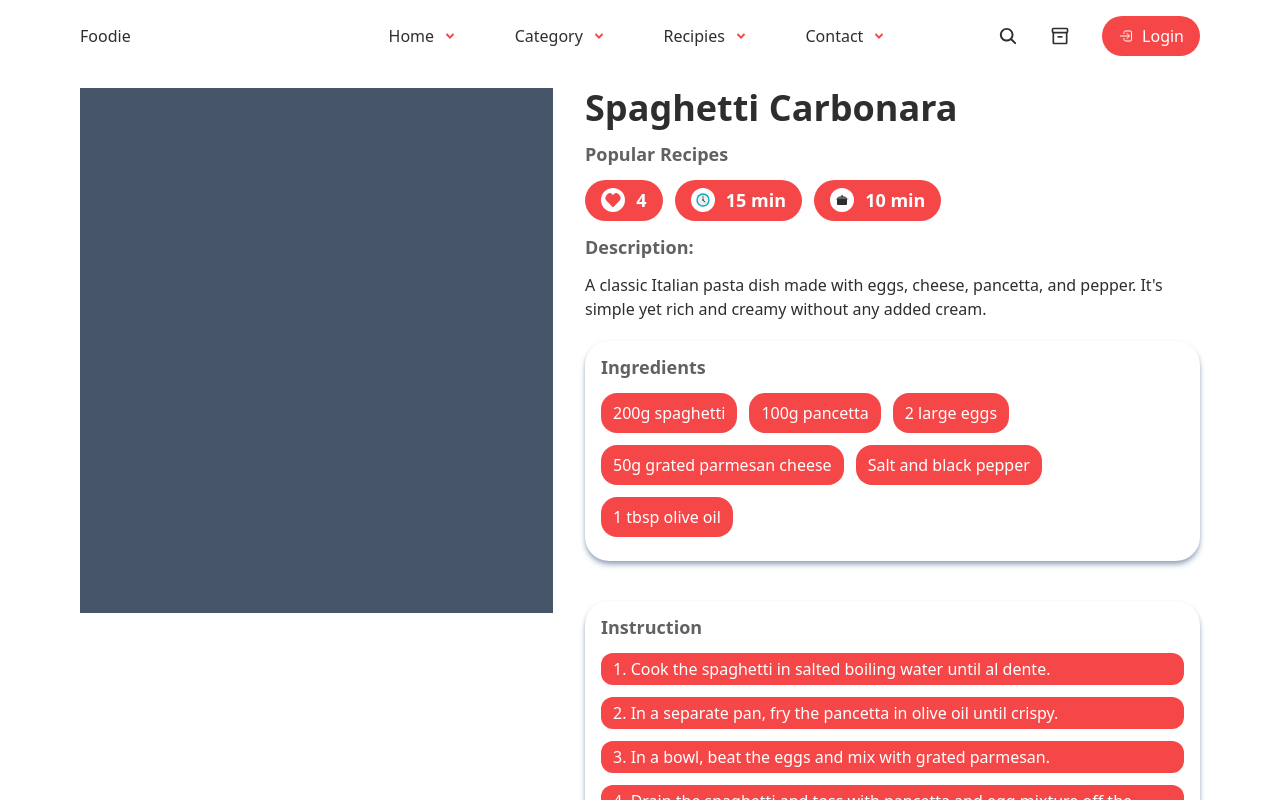
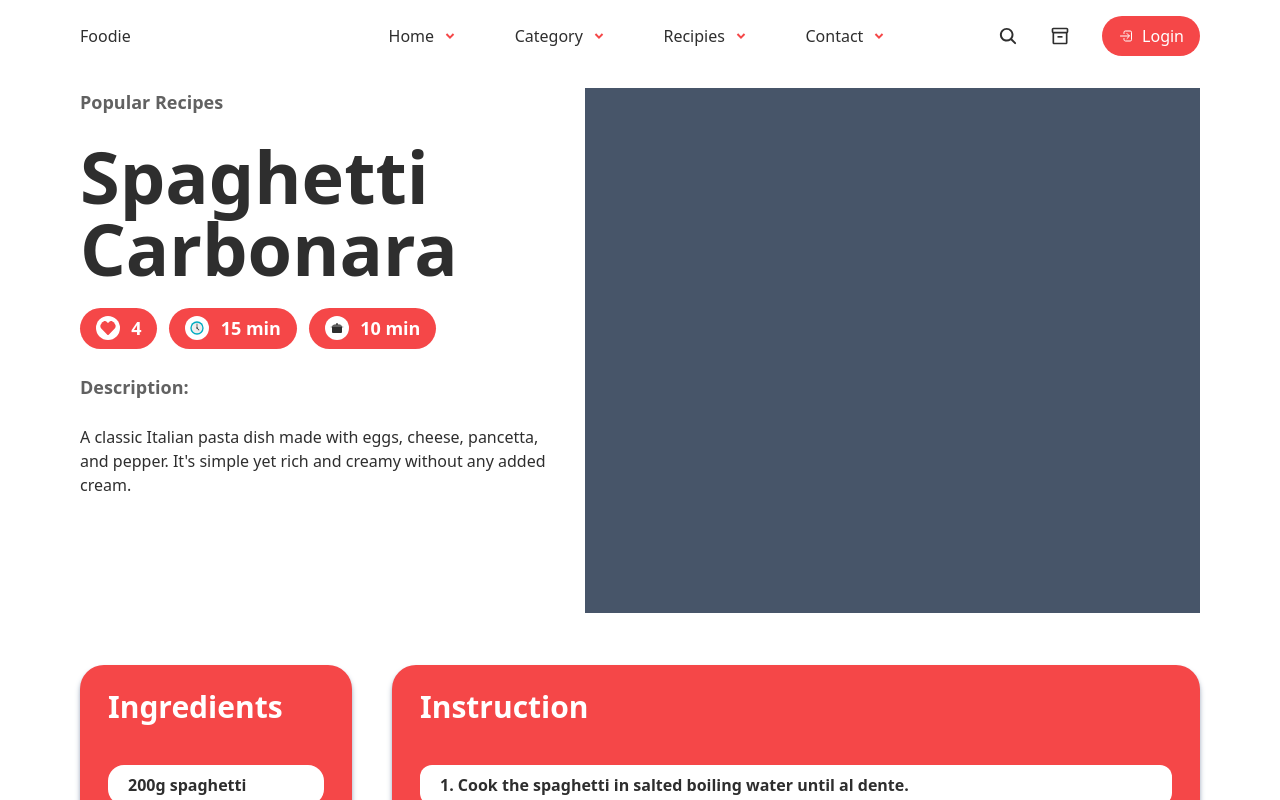
Before and after one commit to RanjitXtha/TailwindApp, a React (Create React App) app in the folder frontend/: page /recipe/1 in a window 1280 px wide. Shown: the top 800 px of the page. Built offline with nearby package versions, Linux system fonts and the light colour scheme.

Commit message:
changes made

```diff
--- a/frontend/src/Pages/Recipe.jsx
+++ b/frontend/src/Pages/Recipe.jsx
@@ -23,14 +23,14 @@ const Recipe = () => {
 
         { currentRecipe &&
 
+        <div>
         <section className='padding grid grid-cols-[1fr_1.3fr] gap-8 text-textColor'>
-        <div className='w-full h-[32.8rem] bg-slate-600'>
 
-        </div>
         <div className='w-full'>
-            <h1 className='font-bold text-4xl'>{currentRecipe.title}</h1>
             <h1 className='recipe-smalltitle'>{currentRecipe.category}</h1>
-            <div className='recipe-icons flex gap-3 text-lg'>
+            <h1 className='font-bold text-7xl mb-6'>{currentRecipe.title}</h1>
+
+            <div className='recipe-icons flex gap-3 text-lg mb-6'>
                 <span><FaHeart className='text-customRed' /><p>{currentRecipe.count}</p></span>
                 <span><FcClock /><p>{currentRecipe.prepTime}</p></span>
                 <span><GiCookingPot /><p>{currentRecipe.cookTime}</p></span>
@@ -40,31 +40,38 @@ const Recipe = () => {
                 {currentRecipe.description}
             </p>
 
-            <section className='flex flex-col justify-between gap-10 mt-5 '>
-                <div className='px-4 pb-3 shadow-md shadow-slate-400 rounded-3xl'>
-                  <h1 className='recipe-smalltitle'>Ingredients</h1>
+
+
+        </div>
+
+        <div className='w-full h-[32.8rem] bg-slate-600'>
+
+        </div>
+
+        </section>
+        <section className='flex gap-10 mt-5 padding text-textColor'>
+
+                <div className='bg-customRed px-7 py-6 shadow-md shadow-slate-400 rounded-3xl min-w-[17rem]'>
+                <h1 className='titles text-white'>Ingredients</h1>
 
                   {currentRecipe.ingredients.map((ingredient)=>(
-                    <div className='bg-customRed rounded-2xl py-2 px-3 mb-3 text-white inline-block mr-3'>
+                    <div className='bg-white text-textColor rounded-2xl py-2 px-5 mb-3 font-bold '>
                     {ingredient}
                   </div>
                     ))}
 
                 </div>
 
-                <div className='w-full px-4 pb-3 shadow-md shadow-slate-400 rounded-3xl'>
-                  <h1 className='recipe-smalltitle'>Instruction</h1>
+                <div className='bg-customRed w-full px-7 py-6 shadow-md shadow-slate-400 rounded-3xl font-bold'>
+                  <h1 className='titles text-white'>Instruction</h1>
                         {currentRecipe.instructions.map((instruction)=>(
-                        <div className='bg-customRed rounded-xl text-white py-1 px-3 mb-3'>
+                        <div className='bg-white rounded-xl text-textColor py-2 px-5 mb-3'>
                         {instruction}
                         </div>
                         ))}
                 </div>
             </section>
-
         </div>
-
-        </section>
 
         }
 
--- a/frontend/src/index.css
+++ b/frontend/src/index.css
@@ -21,7 +21,7 @@
   }
 
   .recipe-smalltitle{
-    @apply text-lightColor font-bold text-lg py-3
+    @apply text-lightColor font-bold text-lg mb-6
   }
 
 }
```
